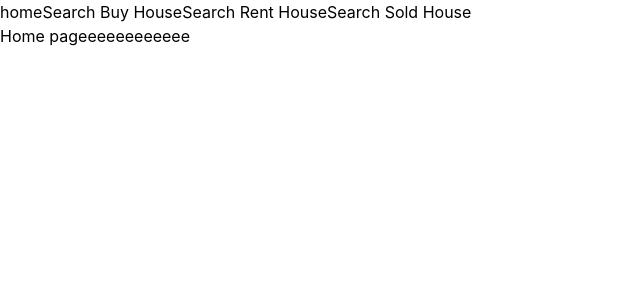
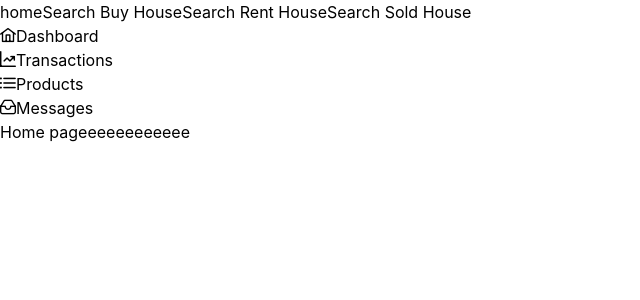
Before and after one commit to EsrafilElahi/primevue-landing-page, a Vue app: page / in a window 1280 px wide. Shown: the top 300 px of the page, without its empty margins (0-640 px from the left). Built offline with nearby package versions, Linux system fonts and the light colour scheme.

Commit message:
add all components primevue

```diff
--- a/src/components/NavBar.vue
+++ b/src/components/NavBar.vue
@@ -5,10 +5,25 @@
     <RouterLink to="/search-rent-house">Search Rent House</RouterLink>
     <RouterLink to="/search-sold-house">Search Sold House</RouterLink>
   </div>
+
+  <div class="card">
+    <TabMenu v-model:activeIndex="active" :model="items" />
+  </div>
 </template>
 
 <script setup>
 
+import { ref } from "vue";
+
+const active = ref(0);
+
+const items = ref([
+  { label: 'Dashboard', icon: 'pi pi-home' },
+  { label: 'Transactions', icon: 'pi pi-chart-line' },
+  { label: 'Products', icon: 'pi pi-list' },
+  { label: 'Messages', icon: 'pi pi-inbox' }
+]);
+
 </script>
 
 <style scoped></style>
--- a/src/main.js
+++ b/src/main.js
@@ -6,8 +6,105 @@ import { router } from "./routes";
 import Button from "primevue/button";
 import InputText from "primevue/inputtext";
 import Dialog from "primevue/dialog";
+import TabMenu from "primevue/tabmenu";
+import AutoComplete from "primevue/autocomplete";
+import Accordion from "primevue/accordion";
+import AccordionTab from "primevue/accordiontab";
+import AnimateOnScroll from "primevue/animateonscroll";
+import Avatar from "primevue/avatar";
+import AvatarGroup from "primevue/avatargroup";
+import Badge from "primevue/badge";
+import BadgeDirective from "primevue/badgedirective";
+import BlockUI from "primevue/blockui";
+import Breadcrumb from "primevue/breadcrumb";
+import Calendar from "primevue/calendar";
+import Card from "primevue/card";
+import CascadeSelect from "primevue/cascadeselect";
+import Carousel from "primevue/carousel";
+import Checkbox from "primevue/checkbox";
+import Chip from "primevue/chip";
+import Chips from "primevue/chips";
+import ColorPicker from "primevue/colorpicker";
+import Column from "primevue/column";
+import ColumnGroup from "primevue/columngroup";
+import ConfirmDialog from "primevue/confirmdialog";
+import ConfirmPopup from "primevue/confirmpopup";
+import ConfirmationService from "primevue/confirmationservice";
+import ContextMenu from "primevue/contextmenu";
+import DataTable from "primevue/datatable";
+import DataView from "primevue/dataview";
+import DataViewLayoutOptions from "primevue/dataviewlayoutoptions";
+import DeferredContent from "primevue/deferredcontent";
+import DialogService from "primevue/dialogservice";
+import Divider from "primevue/divider";
+import Dock from "primevue/dock";
+import Dropdown from "primevue/dropdown";
+import DynamicDialog from "primevue/dynamicdialog";
+import Fieldset from "primevue/fieldset";
+import FileUpload from "primevue/fileupload";
+import FocusTrap from "primevue/focustrap";
+import Galleria from "primevue/galleria";
+import Image from "primevue/image";
+import InlineMessage from "primevue/inlinemessage";
+import Inplace from "primevue/inplace";
+import InputGroup from "primevue/inputgroup";
+import InputGroupAddon from "primevue/inputgroupaddon";
+import InputSwitch from "primevue/inputswitch";
+import InputMask from "primevue/inputmask";
+import InputNumber from "primevue/inputnumber";
+import Knob from "primevue/knob";
+import Listbox from "primevue/listbox";
+import MegaMenu from "primevue/megamenu";
+import Menu from "primevue/menu";
+import Menubar from "primevue/menubar";
+import Message from "primevue/message";
+import MultiSelect from "primevue/multiselect";
+import OrderList from "primevue/orderlist";
+import OrganizationChart from "primevue/organizationchart";
+import OverlayPanel from "primevue/overlaypanel";
+import Paginator from "primevue/paginator";
+import Panel from "primevue/panel";
+import PanelMenu from "primevue/panelmenu";
+import Password from "primevue/password";
+import PickList from "primevue/picklist";
+import ProgressBar from "primevue/progressbar";
+import ProgressSpinner from "primevue/progressspinner";
+import Rating from "primevue/rating";
+import RadioButton from "primevue/radiobutton";
+import Ripple from "primevue/ripple";
+import Row from "primevue/row";
+import SelectButton from "primevue/selectbutton";
+import ScrollPanel from "primevue/scrollpanel";
+import ScrollTop from "primevue/scrolltop";
+import Skeleton from "primevue/skeleton";
+import Slider from "primevue/slider";
+import Sidebar from "primevue/sidebar";
+import SpeedDial from "primevue/speeddial";
+import SplitButton from "primevue/splitbutton";
+import Splitter from "primevue/splitter";
+import SplitterPanel from "primevue/splitterpanel";
+import Steps from "primevue/steps";
+import StyleClass from "primevue/styleclass";
+import TieredMenu from "primevue/tieredmenu";
+import Textarea from "primevue/textarea";
+import Toast from "primevue/toast";
+import ToastService from "primevue/toastservice";
+import Toolbar from "primevue/toolbar";
+import TabView from "primevue/tabview";
+import TabPanel from "primevue/tabpanel";
+import Tag from "primevue/tag";
+import Terminal from "primevue/terminal";
+import Timeline from "primevue/timeline";
+import ToggleButton from "primevue/togglebutton";
+import Tooltip from "primevue/tooltip";
+import Tree from "primevue/tree";
+import TreeSelect from "primevue/treeselect";
+import TreeTable from "primevue/treetable";
+import TriStateCheckbox from "primevue/tristatecheckbox";
+import VirtualScroller from "primevue/virtualscroller";
 
 import Lara from "./presets/lara";
+
 import "primevue/resources/themes/saga-blue/theme.css";
 import "primevue/resources/primevue.min.css";
 import "primeicons/primeicons.css";
@@ -15,33 +112,133 @@ import "./style.css";
 
 const app = createApp(App);
 
+// app.use(router);
+// app.use(PrimeVue, {
+//   ripple: true,
+//   // unstyled: true,
+//   // inputStyle: "filled",
+//   zIndex: {
+//     modal: 1100, //dialog, sidebar
+//     overlay: 1000, //dropdown, overlaypanel
+//     menu: 1000, //overlay menus
+//     tooltip: 1100, //tooltip
+//   },
+//   pt: Lara,
+//   // pt: {
+//   //   inputtext: {
+//   //     root: "bg-purple-50 text-surface-900 ...",
+//   //   },
+//   //   button: {
+//   //     root: "bg-teal-500 hover:bg-teal-700 cursor-pointer text-white p-3 border-round border-none flex gap-2",
+//   //     label: "text-white font-bold text-md", // OR { class: 'text-white font-bold text-xl' }
+//   //     icon: "text-white text-2xl",
+//   //     severity: "!text-[#d0c] text-black",
+//   //   },
+//   // },
+// });
+
+app.use(PrimeVue, { ripple: true, unstyled: true, pt: Lara });
+app.use(ConfirmationService);
+app.use(ToastService);
+app.use(DialogService);
 app.use(router);
-app.use(PrimeVue, {
-  ripple: true,
-  // unstyled: true,
-  // inputStyle: "filled",
-  zIndex: {
-    modal: 1100, //dialog, sidebar
-    overlay: 1000, //dropdown, overlaypanel
-    menu: 1000, //overlay menus
-    tooltip: 1100, //tooltip
-  },
-  pt: Lara,
-  // pt: {
-  //   inputtext: {
-  //     root: "bg-purple-50 text-surface-900 ...",
-  //   },
-  //   button: {
-  //     root: "bg-teal-500 hover:bg-teal-700 cursor-pointer text-white p-3 border-round border-none flex gap-2",
-  //     label: "text-white font-bold text-md", // OR { class: 'text-white font-bold text-xl' }
-  //     icon: "text-white text-2xl",
-  //     severity: "!text-[#d0c] text-black",
-  //   },
-  // },
-});
 
+app.directive("tooltip", Tooltip);
+app.directive("badge", BadgeDirective);
+app.directive("ripple", Ripple);
+app.directive("styleclass", StyleClass);
+app.directive("focustrap", FocusTrap);
+app.directive("animateonscroll", AnimateOnScroll);
+
+app.component("Accordion", Accordion);
+app.component("AccordionTab", AccordionTab);
+app.component("AutoComplete", AutoComplete);
+app.component("Avatar", Avatar);
+app.component("AvatarGroup", AvatarGroup);
+app.component("Badge", Badge);
+app.component("BlockUI", BlockUI);
+app.component("Breadcrumb", Breadcrumb);
 app.component("Button", Button);
+app.component("Calendar", Calendar);
+app.component("Card", Card);
+app.component("Carousel", Carousel);
+app.component("CascadeSelect", CascadeSelect);
+app.component("Checkbox", Checkbox);
+app.component("Chip", Chip);
+app.component("Chips", Chips);
+app.component("ColorPicker", ColorPicker);
+app.component("Column", Column);
+app.component("ColumnGroup", ColumnGroup);
+app.component("ConfirmDialog", ConfirmDialog);
+app.component("ConfirmPopup", ConfirmPopup);
+app.component("ContextMenu", ContextMenu);
+app.component("DataTable", DataTable);
+app.component("DataView", DataView);
+app.component("DataViewLayoutOptions", DataViewLayoutOptions);
+app.component("DeferredContent", DeferredContent);
+app.component("Dialog", Dialog);
+app.component("Divider", Divider);
+app.component("Dock", Dock);
+app.component("Dropdown", Dropdown);
+app.component("DynamicDialog", DynamicDialog);
+app.component("Fieldset", Fieldset);
+app.component("FileUpload", FileUpload);
+app.component("Galleria", Galleria);
+app.component("Image", Image);
+app.component("InlineMessage", InlineMessage);
+app.component("Inplace", Inplace);
+app.component("InputGroup", InputGroup);
+app.component("InputGroupAddon", InputGroupAddon);
+app.component("InputMask", InputMask);
+app.component("InputNumber", InputNumber);
+app.component("InputSwitch", InputSwitch);
 app.component("InputText", InputText);
-app.component("Dialog", Dialog);
+app.component("Knob", Knob);
+app.component("Listbox", Listbox);
+app.component("MegaMenu", MegaMenu);
+app.component("Menu", Menu);
+app.component("Menubar", Menubar);
+app.component("Message", Message);
+app.component("MultiSelect", MultiSelect);
+app.component("OrderList", OrderList);
+app.component("OrganizationChart", OrganizationChart);
+app.component("OverlayPanel", OverlayPanel);
+app.component("Paginator", Paginator);
+app.component("Panel", Panel);
+app.component("PanelMenu", PanelMenu);
+app.component("Password", Password);
+app.component("PickList", PickList);
+app.component("ProgressBar", ProgressBar);
+app.component("ProgressSpinner", ProgressSpinner);
+app.component("RadioButton", RadioButton);
+app.component("Rating", Rating);
+app.component("Row", Row);
+app.component("SelectButton", SelectButton);
+app.component("ScrollPanel", ScrollPanel);
+app.component("ScrollTop", ScrollTop);
+app.component("Slider", Slider);
+app.component("Sidebar", Sidebar);
+app.component("Skeleton", Skeleton);
+app.component("SpeedDial", SpeedDial);
+app.component("SplitButton", SplitButton);
+app.component("Splitter", Splitter);
+app.component("SplitterPanel", SplitterPanel);
+app.component("Steps", Steps);
+app.component("TabMenu", TabMenu);
+app.component("TabView", TabView);
+app.component("TabPanel", TabPanel);
+app.component("Tag", Tag);
+app.component("Textarea", Textarea);
+app.component("Terminal", Terminal);
+app.component("TieredMenu", TieredMenu);
+app.component("Timeline", Timeline);
+app.component("Toast", Toast);
+app.component("Toolbar", Toolbar);
+app.component("ToggleButton", ToggleButton);
+app.component("Tree", Tree);
+app.component("TreeSelect", TreeSelect);
+app.component("TreeTable", TreeTable);
+app.component("TriStateCheckbox", TriStateCheckbox);
+app.component("VirtualScroller", VirtualScroller);
 
 app.mount("#app");
```
